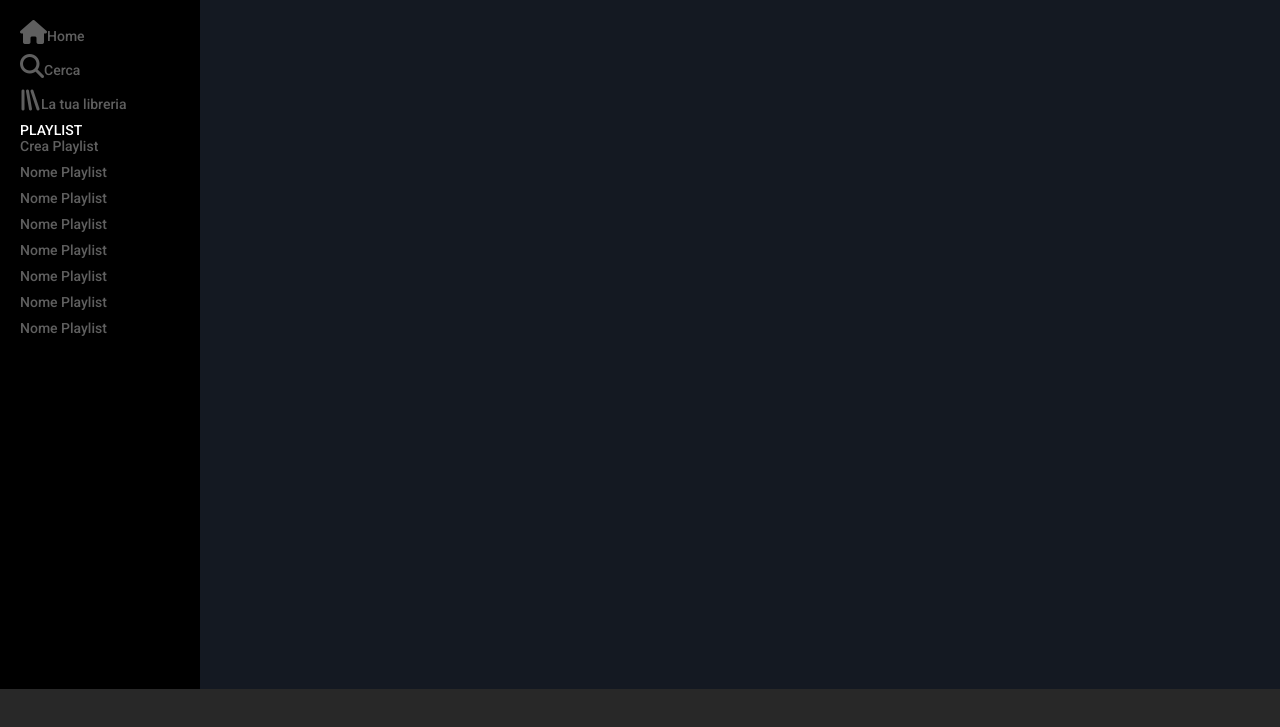
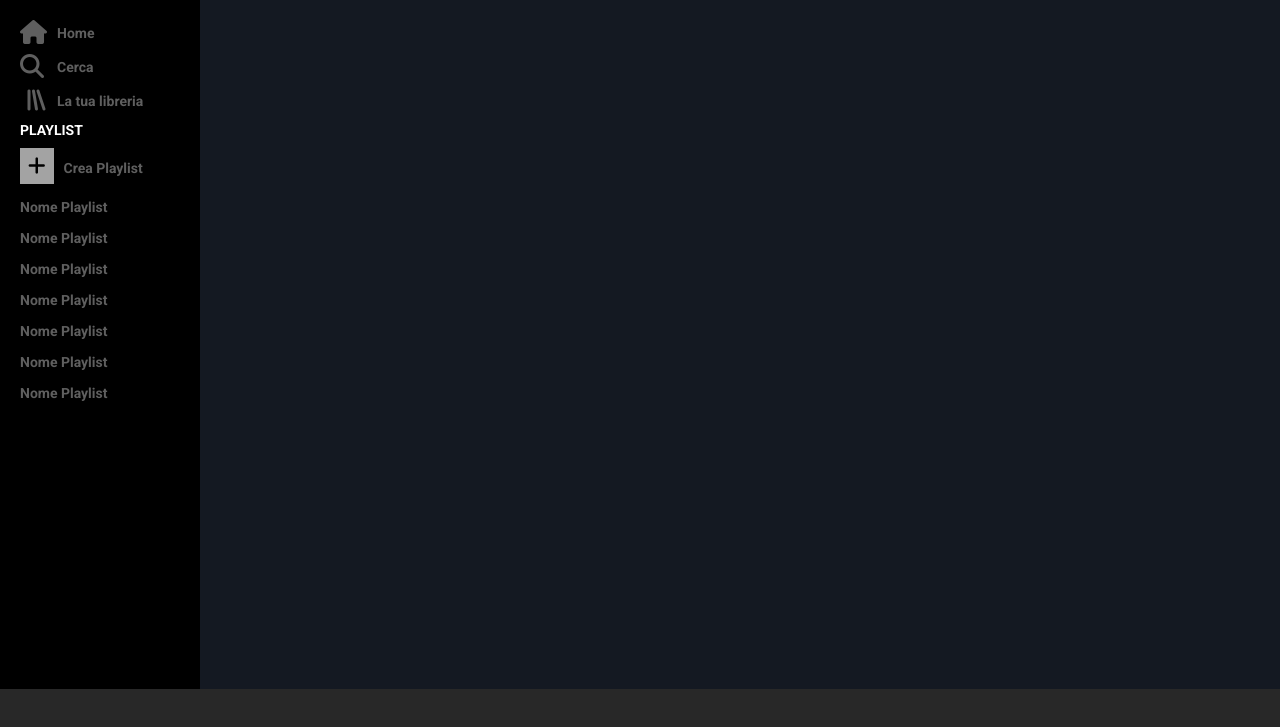
Before and after one commit to ilario-moreni/html-css-spotifyweb, a plain HTML site: page index.html in a window 1280 px wide. Shown: the part 61-788 px from the top of the page. Drawn offline with Linux system fonts and the light colour scheme.

Commit message:
nav done (static)

```diff
--- a/css/style.css
+++ b/css/style.css
@@ -3,7 +3,6 @@
     padding:0;
     box-sizing: border-box;
     font-family: 'Roboto', sans-serif;
-    font-weight: 500;
     font-size: 14px;
 }
 
@@ -42,6 +41,7 @@ nav{
     flex-direction: column;
     color:#5F5F5F;
     padding:20px;
+    font-weight: 600;
 }
 
 .logo-container{
@@ -51,13 +51,25 @@ nav{
 
 .nav-icons{
     font-size: 24px;
+    width: 27px;
+    margin-right: 10px;
+    vertical-align: sub;
 }
 
-.top-nav-li, .playlist-li{
+.top-nav-li{
     margin-bottom: 10px;
 }
 
-
+.playlist-li{
+    margin-bottom: 15px;
+}
+.plus-icon{
+    background-color: #A3A3A3;
+    color:black;
+    font-size: 20px;
+    padding: 8px;
+    margin: 10px  10px 0 0;
+}
 
 
 
--- a/index.html
+++ b/index.html
@@ -25,7 +25,7 @@
                 <div class="nav-playlist-container">
                     <h4>PLAYLIST</h4>
                     <ul class="playlist-ul">
-                        <li class="playlist-li">Crea Playlist</li>
+                        <li class="playlist-li"><i class="fa-solid fa-plus plus-icon"></i>Crea Playlist</li>
                         <li class="playlist-li">Nome Playlist</li>
                         <li class="playlist-li">Nome Playlist</li>
                         <li class="playlist-li">Nome Playlist</li>
```
